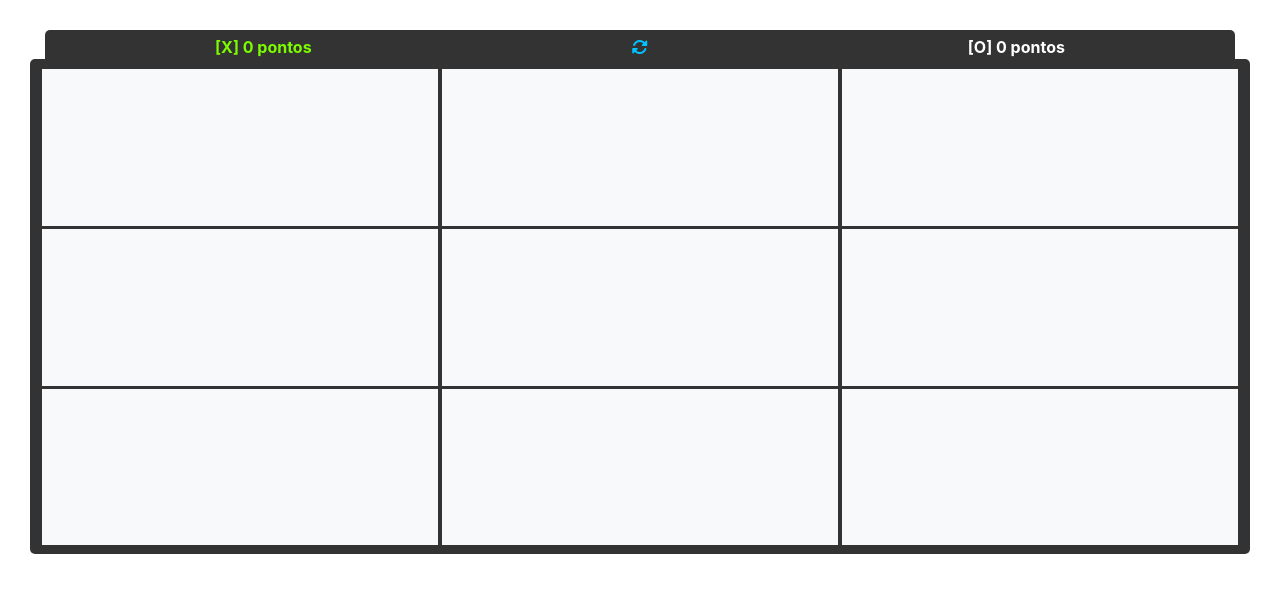
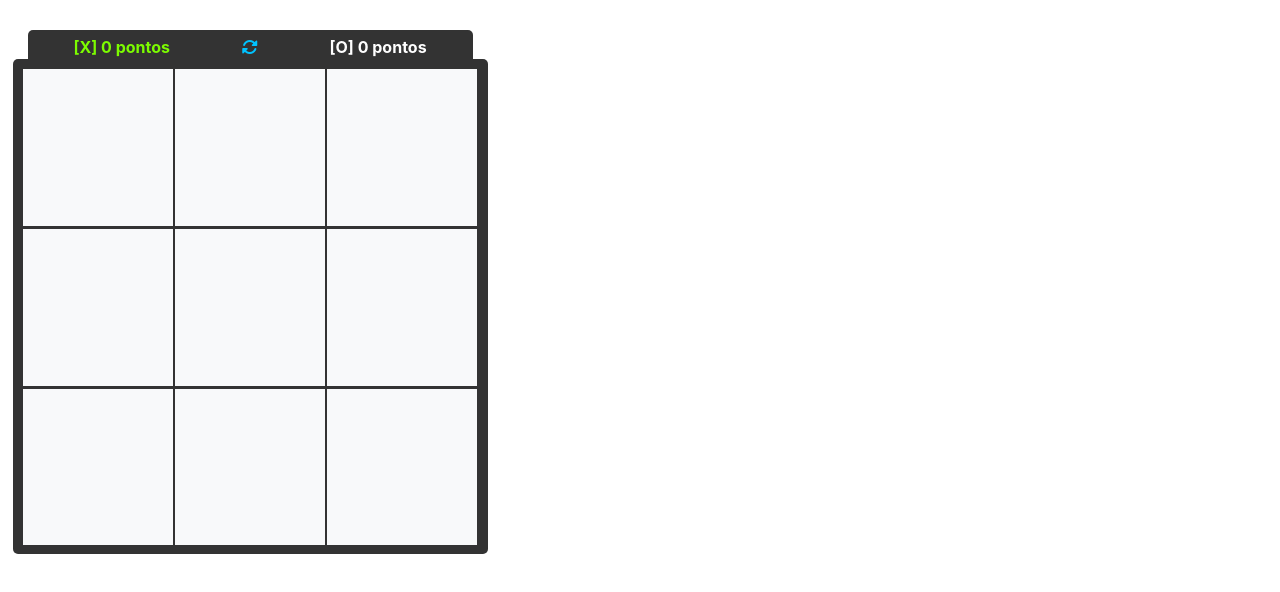
Before and after one commit to vttsouza/TicTacToeJS, a plain HTML site: page index.html in a window 1280 px wide. Drawn offline with nearby package versions, Linux system fonts and the light colour scheme.

Commit message:
Ajustes de layout e mensagens.

```diff
--- a/css/style.css
+++ b/css/style.css
@@ -1,7 +1,16 @@
+#tictactoe {
+    display: flex;
+    flex-direction: column;
+    justify-content: center;
+    align-items: center;
+    width: 500px;
+}
+
 #placar {
     display: flex;
     flex-direction: row;
     justify-content: space-around;
+    width: 445px;
     margin: 30px 45px -5px 45px;
     padding: 5px 10px;
     background-color: rgb(51, 51, 51);
@@ -28,6 +37,7 @@
     border-radius: 5px;
     padding: 10px;
     margin: 0px 30px 30px 30px;
+    width: 475px;
     height: 495px;
 }
 
--- a/index.html
+++ b/index.html
@@ -11,7 +11,7 @@
 </head>
 
 <body>
-    <div id="tictac">
+    <div id="tictactoe">
         <div id="placar">
             <div id="placarX">
                 <span class="simboloPlayerX"> [X] </span>
--- a/js/index.js
+++ b/js/index.js
@@ -100,7 +100,7 @@ function verificaGanhador() {
 function validaVelha() {
     if (areaJogo.indexOf("") === -1) {
         setTimeout(() => {
-            alert("Deu velha! Ninguém pontuou");
+            alert("Deu velha! Ninguém pontuou.");
         }, 100);
     }
 }
@@ -122,7 +122,7 @@ function validaJogada(e) {
 
     if (vencedor) {
         setTimeout(() => {
-            alert(`Ponto para o Jogador ${vencedor}`);
+            alert(`Ponto para o Jogador ${vencedor}.`);
         }, 100);
     }
 
```
